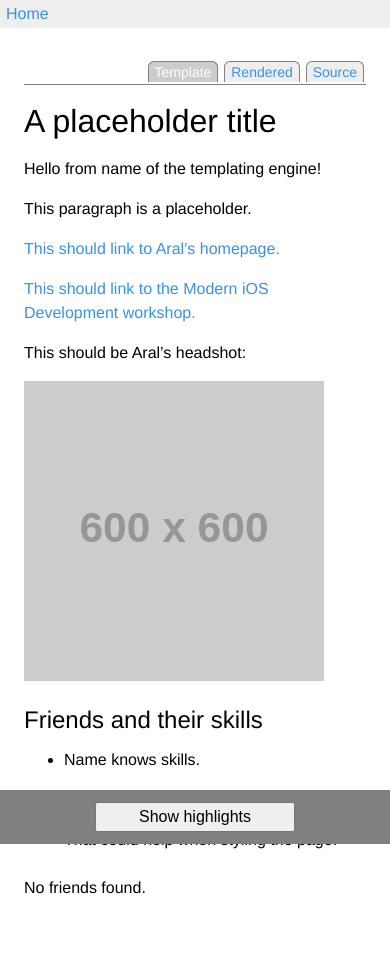
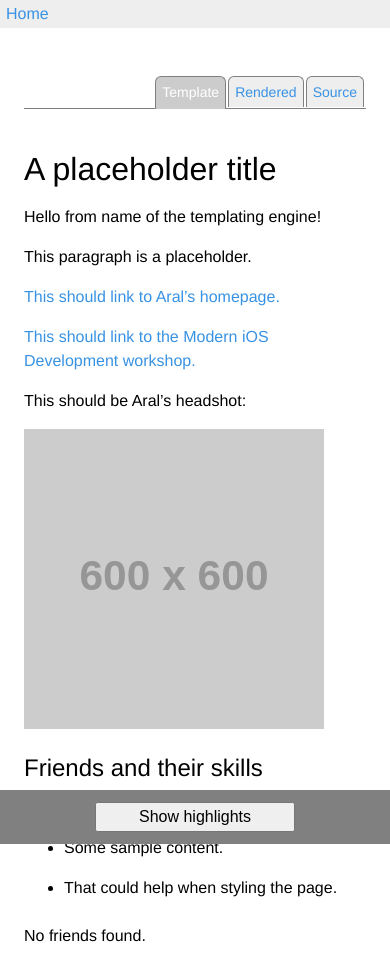
Before and after one commit to aral/tally, a website: page views/simple.html in a window 390 px wide. Drawn offline with Linux system fonts and the light colour scheme; placeholder pictures from the web are drawn by us.

Commit message:
Making progress on the tabbed interface.

```diff
--- a/routes/simple.coffee
+++ b/routes/simple.coffee
@@ -23,6 +23,8 @@ data =
             {name: 'Seb', skills: 'particles, games, JavaScript, C++'},
             {name: 'Natalie', skills: 'HTML, CSS'}
         ]
+    templateClass: 'tab'
+    renderedClass: 'tab selected'
 
 exports.route = (request, response) ->
 
@@ -31,6 +33,9 @@ exports.route = (request, response) ->
         formatters:
             fullURL: (value) ->
                 return 'http://' + value + '.com'
+            isSelected: (value) ->
+                console.log('returning xxx')
+                return 'tab selected'
     }
 
     response.render 'simple', data
--- a/views/css/base.css
+++ b/views/css/base.css
@@ -13,7 +13,7 @@ body
 
 div[role='main']
 {
-	margin 0 auto;
+	margin: 0 auto;
 	max-width: 480px;
 }
 
@@ -85,11 +85,13 @@ footer
 	padding-bottom: 5px;
 	border-bottom: 1px solid gray;
 	text-align:right;
+	padding-top: 48px;
+	margin-bottom: 48px;
 }
 
 .tabs li
 {
-	display: inline;
+	/*display: inline;*/
 	border-top: 1px solid gray;
 	border-left: 1px solid gray;
 	border-right: 1px solid gray;
@@ -97,12 +99,20 @@ footer
 	padding: 6px 12px;
 	border-radius: 6px 6px 0 0 ;
 	background-color: #eee;
+	float:right;
+	margin-top: -32px;
 }
 
 li.selected
 {
 	background-color: #ccc;
 	color: white;
+	padding-bottom: 7px;
+}
+
+.invisible
+{
+	display:none;
 }
 
 @media all and (max-width: 400px)
@@ -114,9 +124,13 @@ li.selected
   }
   .tabs li
   {
-  	padding: 2px 6px;
+  	padding: 3px 6px;
   	margin-right: 2px;
-  	margin-bottom: -1px;
+  	/*margin-4ttom: -1px;*/
+  }
+  li.selected
+  {
+  	padding-bottom: 5px;
   }
 
 }
--- a/views/simple.html
+++ b/views/simple.html
@@ -18,11 +18,13 @@
     </nav>
 
     <ul class='tabs'>
-        <a href='/simple.html'><li class='tab selected'>Template</li></a>
-        <a href='/simple'><li class='tab'>Rendered</li></a>
         <a href=''><li class='tab'>Source</li></a>
+        <a href='/simple'><li data-tally-attribute='class renderedClass' class='tab'>Rendered</li></a>
+        <a data-tally-dummy href='/simple.html'><li class='tab selected'>Template</li></a>
+        <a href='/simple.html'><li data-tally-attribute='class templateClass' class='invisible'>Template</li></a>
     </ul>
 
+    <div role='main'>
         <h1 data-tally-text='title'>A placeholder title</h1>
 
         <p>Hello from <span data-tally-text='name'>name of the templating engine</span>!<p>
@@ -52,6 +54,7 @@
         </ul>
 
         <p data-tally-if='not:friends'>No friends found.</p>
+    </div>
 
     <div id='tallyControls'>
         <button data-tally-if='false' id='highlightTemplate'>Show highlights</button>
```
Lines whose indentation alone changed are shown as unchanged.
